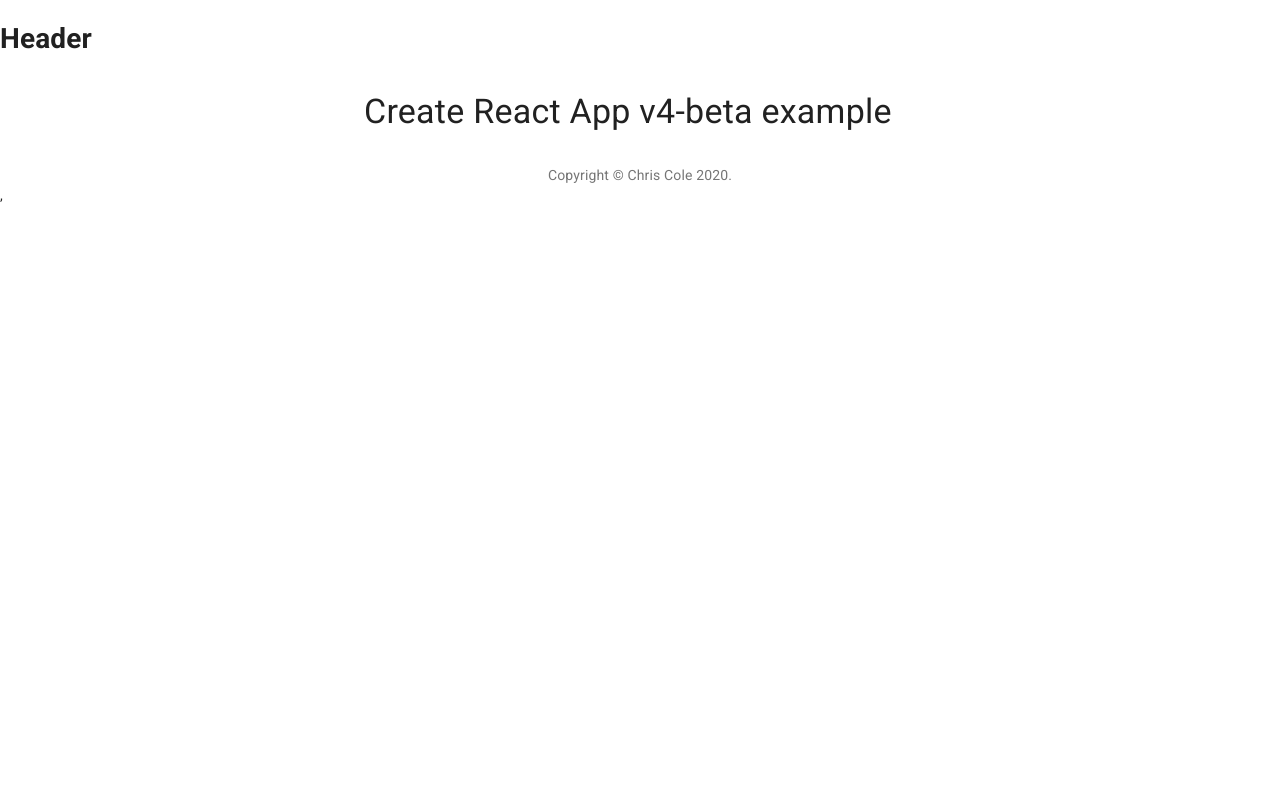
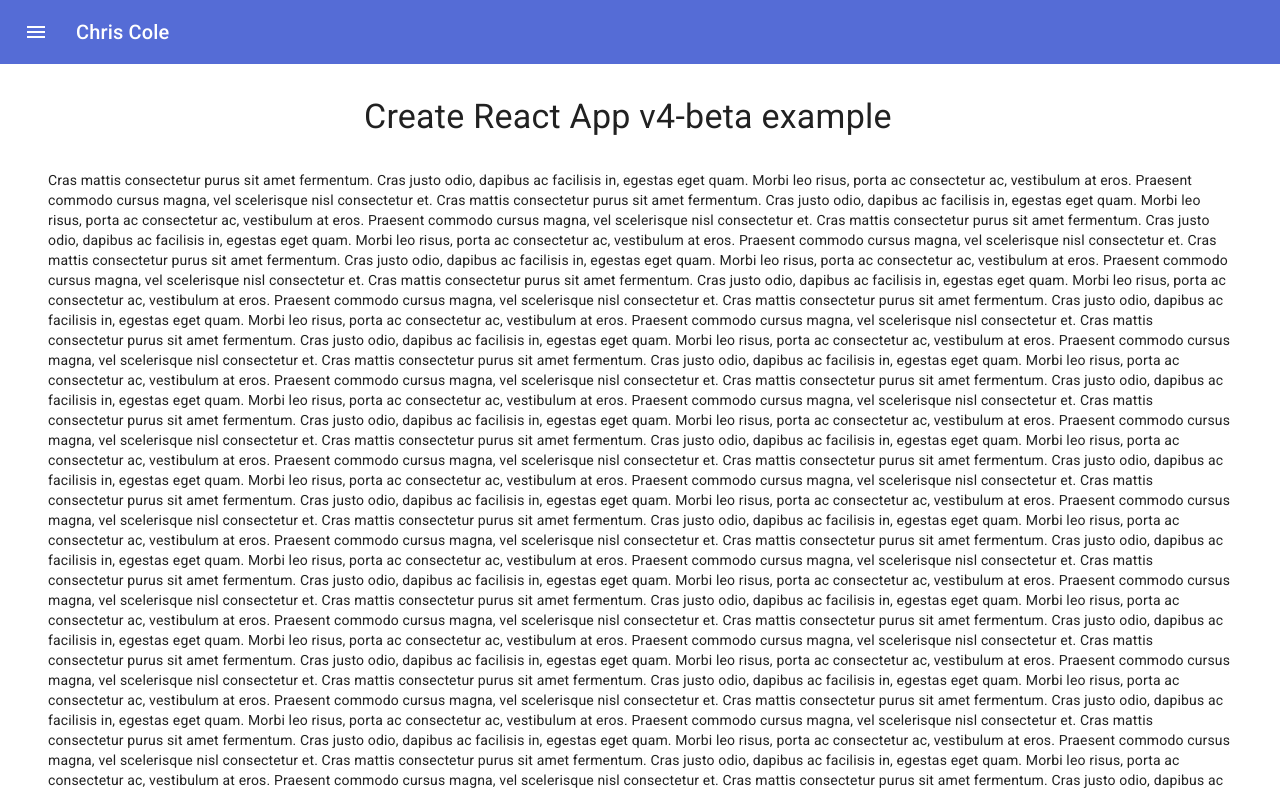
Before and after one commit to chrisrcole/chrisrcole.github.io, a React (Create React App) app: page / in a window 1280 px wide. Shown: the top 792 px of the page. Built offline with nearby package versions, Linux system fonts and the light colour scheme.

Commit message:
sticky footer and raised appbar on scroll

```diff
--- a/package.json
+++ b/package.json
@@ -4,6 +4,7 @@
   "private": true,
   "dependencies": {
     "@material-ui/core": "^4.11.0",
+    "@material-ui/icons": "^4.9.1",
     "react": "^16.13.1",
     "react-dom": "^16.13.1",
     "react-scripts": "3.4.3",
--- a/src/App.tsx
+++ b/src/App.tsx
@@ -1,17 +1,41 @@
 import React from "react";
+import { makeStyles } from "@material-ui/core/styles";
+import Container from "@material-ui/core/Container";
+import CssBaseline from "@material-ui/core/CssBaseline";
 
 import { Home } from "./components/home";
 import { Header } from "./components/header";
 import { Footer } from "./components/footer";
 
+const useStyles = makeStyles((theme) => ({
+  root: {
+    display: "flex",
+    flexDirection: "column",
+    minHeight: "100vh",
+  },
+  main: {
+    marginBottom: theme.spacing(2),
+  },
+  footer: {
+    padding: theme.spacing(3, 2),
+    marginTop: "auto",
+    backgroundColor:
+      theme.palette.type === "light"
+        ? theme.palette.grey[200]
+        : theme.palette.grey[800],
+  },
+}));
+
 export const App = () => {
+  const classes = useStyles();
   return (
     <>
-      <Header />
-      <main>
-        <Home />
-      </main>
-      <Footer />
+      <CssBaseline />
+      <div className={classes.root}>
+        <Header />
+        <Home classes={classes} />
+        <Footer classes={classes} />
+      </div>
     </>
   );
 };
--- a/src/components/footer/Footer.tsx
+++ b/src/components/footer/Footer.tsx
@@ -1,6 +1,7 @@
 import React from "react";
 import Typography from "@material-ui/core/Typography";
 import Link from "@material-ui/core/Link";
+import Container from "@material-ui/core/Container";
 
 interface footerProps {
   date: number;
@@ -20,10 +21,13 @@
   );
 }
 
-export const Footer = () => {
+export const Footer = (props: any) => {
+  const { classes } = props;
   return (
-    <footer>
-      <Copyright date={new Date().getFullYear()} />
+    <footer className={classes.footer}>
+      <Container maxWidth="sm">
+        <Copyright date={new Date().getFullYear()} />
+      </Container>
     </footer>
   );
 };
--- a/src/components/header/Header.tsx
+++ b/src/components/header/Header.tsx
@@ -1,9 +1,10 @@
 import React from "react";
+import { Navigation } from "../navigation";
 
-export const Header = () => {
+export const Header = (props: any) => {
   return (
     <header>
-      <h1>Header</h1>
+      <Navigation {...props} />
     </header>
   );
 };
--- a/src/components/home/Home.tsx
+++ b/src/components/home/Home.tsx
@@ -3,8 +3,10 @@
 import Typography from "@material-ui/core/Typography";
 import Box from "@material-ui/core/Box";
 
-export const Home = () => {
+export const Home = (props: any) => {
+  const { classes } = props;
   return (
+    <Container component="main" className={classes.main}>
       <Container maxWidth="sm">
         <Box my={4}>
           <Typography variant="h4" component="h1" gutterBottom>
@@ -12,5 +14,18 @@
           </Typography>
         </Box>
       </Container>
+      <Container>
+        <Box my={2}>
+          {[...new Array(102)]
+            .map(
+              () => `Cras mattis consectetur purus sit amet fermentum.
+  Cras justo odio, dapibus ac facilisis in, egestas eget quam.
+  Morbi leo risus, porta ac consectetur ac, vestibulum at eros.
+  Praesent commodo cursus magna, vel scelerisque nisl consectetur et.`
+            )
+            .join("\n")}
+        </Box>
+      </Container>
+    </Container>
   );
 };
--- /dev/null
+++ b/src/components/navigation/Navigation.tsx
@@ -0,0 +1,66 @@
+import React from "react";
+import AppBar from "@material-ui/core/AppBar";
+import Toolbar from "@material-ui/core/Toolbar";
+import Typography from "@material-ui/core/Typography";
+import useScrollTrigger from "@material-ui/core/useScrollTrigger";
+
+import { createStyles, makeStyles, Theme } from "@material-ui/core/styles";
+import IconButton from "@material-ui/core/IconButton";
+import MenuIcon from "@material-ui/icons/Menu";
+
+interface Props {
+  children: React.ReactElement;
+}
+
+const useStyles = makeStyles((theme: Theme) =>
+  createStyles({
+    root: {
+      flexGrow: 1,
+    },
+    menuButton: {
+      marginRight: theme.spacing(2),
+    },
+    title: {
+      flexGrow: 1,
+    },
+  })
+);
+
+function ElevationScroll(props: Props) {
+  const { children } = props;
+
+  const trigger = useScrollTrigger({
+    disableHysteresis: true,
+    threshold: 0,
+  });
+
+  return React.cloneElement(children, {
+    elevation: trigger ? 4 : 0,
+  });
+}
+
+export const Navigation = (props: Props) => {
+  const classes = useStyles();
+  return (
+    <>
+      <ElevationScroll {...props}>
+        <AppBar>
+          <Toolbar>
+            <IconButton
+              edge="start"
+              className={classes.menuButton}
+              color="inherit"
+              aria-label="menu"
+            >
+              <MenuIcon />
+            </IconButton>
+            <Typography variant="h6" className={classes.title}>
+              Chris Cole
+            </Typography>
+          </Toolbar>
+        </AppBar>
+      </ElevationScroll>
+      <Toolbar />
+    </>
+  );
+};
--- /dev/null
+++ b/src/components/navigation/index.ts
@@ -0,0 +1 @@
+export { Navigation } from "./Navigation";
--- a/src/index.tsx
+++ b/src/index.tsx
@@ -1,6 +1,5 @@
 import React from "react";
 import ReactDOM from "react-dom";
-import CssBaseline from "@material-ui/core/CssBaseline";
 import { ThemeProvider } from "@material-ui/core/styles";
 
 // components
@@ -8,13 +7,9 @@
 import { theme } from "./components/theme";
 
 ReactDOM.render(
-  <React.StrictMode>
-    <ThemeProvider theme={theme}>
-      {/* CssBaseline kickstart an elegant, consistent, and simple baseline to build upon. */}
-      <CssBaseline />
-      <App />
-    </ThemeProvider>
-    ,
-  </React.StrictMode>,
+  <ThemeProvider theme={theme}>
+    {/* CssBaseline kickstart an elegant, consistent, and simple baseline to build upon. */}
+    <App />
+  </ThemeProvider>,
   document.getElementById("root")
 );
```
Also changed, not shown: 1 other file (tests, documents, lock files or other folders). Lines whose indentation alone changed are shown as unchanged.
